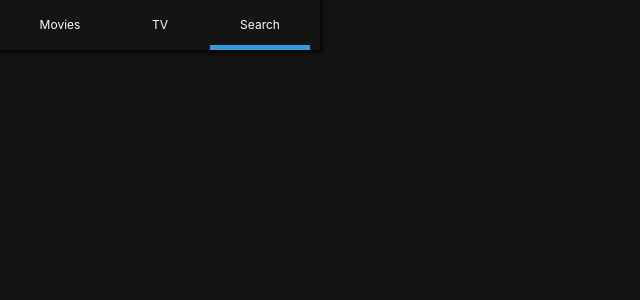
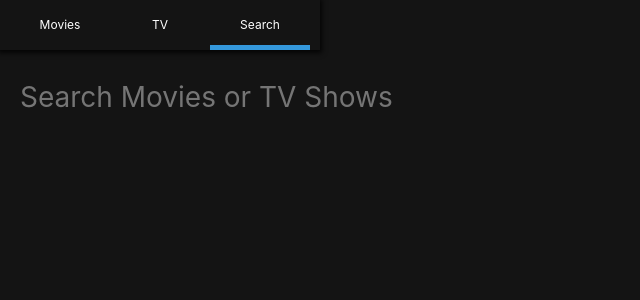
Before and after one commit to nosugarsociety/madflix, a React (Create React App) app: page /search in a window 1280 px wide. Shown: the top 300 px of the page, without its empty margins (0-640 px from the left). Built offline with nearby package versions, Linux system fonts and the light colour scheme.

Commit message:
added error handling page and searchTerm handling function for input search

```diff
--- a/src/Routes/Home/HomeContainer.js
+++ b/src/Routes/Home/HomeContainer.js
@@ -47,7 +47,7 @@ export default class extends React.Component {
 
   render() {
     const { nowPlaying, upComing, popular, error, loading } = this.state;
-    console.log(this.state);
+
     return (
       <HomePresenter
         nowPlaying={nowPlaying}
--- a/src/Routes/Home/HomePresenter.js
+++ b/src/Routes/Home/HomePresenter.js
@@ -3,9 +3,11 @@ import PropTypes from 'prop-types';
 import styled from 'styled-components';
 import { Section } from '../../Components/Section';
 import { movieApi } from '../../api';
+import { Error } from '../../Components/Error';
+import { Poster } from '../../Components/Poster';
 
 const Container = styled.div`
-  padding: 0 10px;
+  padding: 0 20px;
 `;
 
 export const HomePresenter = ({
@@ -20,24 +22,25 @@ export const HomePresenter = ({
       {nowPlaying && nowPlaying.length > 0 && (
         <Section title='Now Playing'>
           {nowPlaying.map((item) => (
-            <span key={item.id}>{item.title}</span>
+            <Poster />
           ))}
         </Section>
       )}
       {upComing && upComing.length > 0 && (
         <Section title='Upcoming Movies'>
           {upComing.map((item) => (
-            <span key={item.id}>{item.title}</span>
+            <Poster />
           ))}
         </Section>
       )}
       {popular && popular.length > 0 && (
         <Section title='Popular Movies'>
           {popular.map((item) => (
-            <span key={item.id}>{item.title}</span>
+            <Poster />
           ))}
         </Section>
       )}
+      {error && <Error color='#e74c3c' text={error} />}
     </Container>
   );
 
--- a/src/Routes/Search/SearchContainer.js
+++ b/src/Routes/Search/SearchContainer.js
@@ -12,13 +12,24 @@ export default class extends React.Component {
     error: null,
   };
 
-  handleSubmit = () => {
+  handleSubmit = (e) => {
+    e.preventDefault();
     const { searchTerm } = this.state;
     this.searchByTerm(searchTerm);
   };
 
+  updateTerm = (e) => {
+    const {
+      target: { value },
+    } = e;
+    this.setState({
+      searchTerm: value,
+    });
+  };
+
   searchByTerm = async () => {
     const { searchTerm } = this.state;
+    this.setState({ loading: true });
 
     const {
       data: { results: movieResults },
@@ -31,7 +42,7 @@ export default class extends React.Component {
       this.setState({ loading: true });
       this.setState({ movieResults, tvResults });
     } catch (err) {
-      console.log(`Error on searching for ${searchTerm}`);
+      this.setState({ error: "Can't find results!" });
     } finally {
       this.setState({ loading: false });
     }
@@ -47,6 +58,7 @@ export default class extends React.Component {
         searchTerm={searchTerm}
         error={error}
         handleSubmit={this.handleSubmit}
+        updateTerm={this.updateTerm}
       />
     );
   }
--- a/src/Routes/Search/SearchPresenter.js
+++ b/src/Routes/Search/SearchPresenter.js
@@ -1,6 +1,23 @@
 import React from 'react';
 import PropTypes from 'prop-types';
 import styled from 'styled-components';
+import { Loader } from '../../Components/Loader';
+import { Section } from '../../Components/Section';
+import { Error } from '../../Components/Error';
+
+const Container = styled.div`
+  padding: 0 20px;
+`;
+
+const Form = styled.form`
+  margin-bottom: 50px;
+`;
+
+const Input = styled.input`
+  all: unset;
+  font-size: 28px;
+  width: 100%;
+`;
 
 export const SearchPresenter = ({
   movieResults,
@@ -9,7 +26,43 @@ export const SearchPresenter = ({
   searchTerm,
   error,
   handleSubmit,
-}) => null;
+  updateTerm,
+}) => (
+  <Container>
+    <Form onSubmit={handleSubmit}>
+      <Input
+        placeholder='Search Movies or TV Shows'
+        value={searchTerm}
+        onChange={updateTerm}
+      />
+    </Form>
+    {loading ? (
+      <Loader />
+    ) : (
+      <>
+        {movieResults && movieResults.length > 0 && (
+          <Section title='Movie Results'>
+            {movieResults.map((item) => (
+              <span key={item.id}>{item.title}</span>
+            ))}
+          </Section>
+        )}
+        {tvResults && tvResults.length > 0 && (
+          <Section title='TV Show Results'>
+            {tvResults.map((item) => (
+              <span key={item.id}>{item.name}</span>
+            ))}
+          </Section>
+        )}
+        {error && <Error color='#e74c3c' text={error} />}
+        {movieResults &&
+          tvResults &&
+          movieResults.length === 0 &&
+          tvResults.length === 0 && <Error color='gray' text='Nothing found' />}
+      </>
+    )}
+  </Container>
+);
 
 SearchPresenter.propTypes = {
   movieResults: PropTypes.array,
@@ -18,4 +71,5 @@ SearchPresenter.propTypes = {
   searchTerm: PropTypes.string,
   error: PropTypes.string,
   handleSubmit: PropTypes.func.isRequired,
+  updateTerm: PropTypes.func.isRequired,
 };
--- a/src/Routes/TV/TVContainer.js
+++ b/src/Routes/TV/TVContainer.js
@@ -32,7 +32,7 @@ export default class extends React.Component {
         airingToday,
       });
     } catch (err) {
-      console.log(`TV fetch was not successful with ${err}`);
+      this.setState({ error: `TV fetch was not successful with ${err}` });
     } finally {
       this.setState({ loading: false });
     }
--- a/src/Routes/TV/TVPresenter.js
+++ b/src/Routes/TV/TVPresenter.js
@@ -3,9 +3,10 @@ import PropTypes from 'prop-types';
 import styled from 'styled-components';
 import { Section } from '../../Components/Section';
 import { Loader } from '../../Components/Loader';
+import { Error } from '../../Components/Error';
 
 const Container = styled.div`
-  paddin: 0 10px;
+  paddin: 0 20px;
 `;
 
 export const TVPresenter = ({
@@ -21,19 +22,26 @@ export const TVPresenter = ({
     <Container>
       {topRated && topRated.length > 0 && (
         <Section title='Top Rated Shows'>
-          {topRated.map((item) => item.name)}
+          {topRated.map((item) => (
+            <span>{item.name}</span>
+          ))}
         </Section>
       )}
       {popular && popular.length > 0 && (
         <Section title='Popular Shows'>
-          {popular.map((item) => item.name)}
+          {popular.map((item) => (
+            <span>{item.name}</span>
+          ))}
         </Section>
       )}
       {airingToday && airingToday.length > 0 && (
         <Section title='AiringToday Shows'>
-          {airingToday.map((item) => item.name)}
+          {airingToday.map((item) => (
+            <span>{item.name}</span>
+          ))}
         </Section>
       )}
+      {error && <Error color='#e74c3c' text={error} />}
     </Container>
   );
 
```
Also changed, not shown: 1 other file (tests, documents, lock files or other folders).
